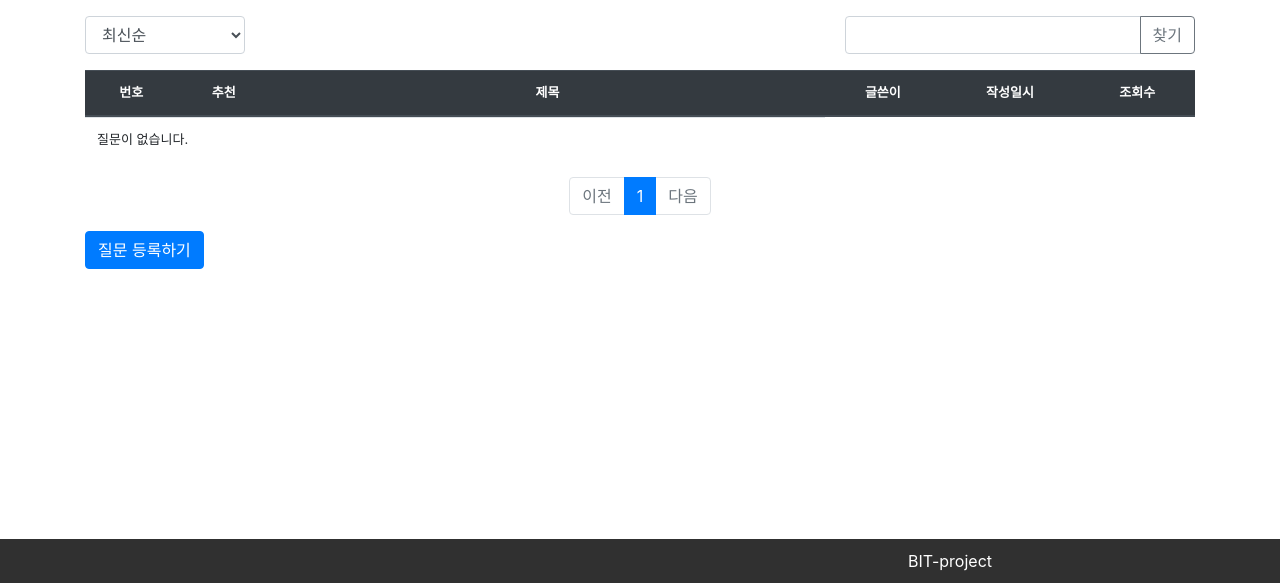
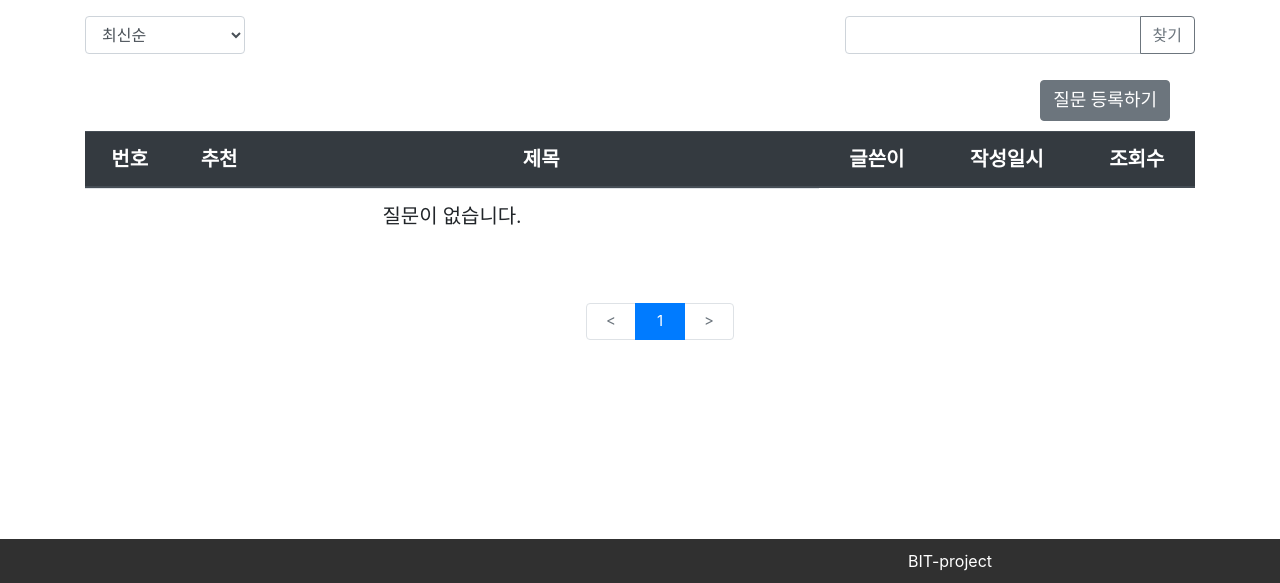
Before and after one commit to ColossusKG/mapproject, a Django app: page /pybo/ in a window 1280 px wide. Shown: the part 217-800 px from the top of the page. Run offline with Django 3.2, Linux system fonts and the light colour scheme; data that the repository does not hold is empty; some libraries are stand-ins or nearby versions; some web fonts are replaced.

Commit message:
front 수정

```diff
--- a/static/common.css
+++ b/static/common.css
@@ -128,47 +149,61 @@ h3{
 .area_list>ul>li:hover{
 	background:#eee;
 	}
-/*list*/
 
 
-/*search*/
-.search_wrap{display:block;width:940px;height:120px;background:#f2f2f2;margin:40px auto 0 auto;padding:30px 0 }
-.top_search{display:block;width:940px;height:56px;margin:0 auto 10px auto;position:relative;text-align:center;}
-.top_search>input{width:610px;height:54px;line-height:54px;padding:0 30px;background:#e8e8e8;color:#010101;font-size:15px;border:1px solid #dddddd;text-align:left}
-.top_search>.btn_underline{display:block;position:absolute;padding-bottom:5px;border-bottom:1px solid #010101;top:21px;right:155px}
-.top_search>.btn_underline>span{display:block;color:#010101}
-.bottom_search{display:block;width:940px;height:56px;margin:0 auto;text-align:center;}
-.bottom_search>input{width:500px;height:54px;display:inline-block;vertical-align:top;padding:0 30px;border:1px solid #ddd}
-.bottom_search>.btn_black_s{width:100px;height:56px;background:#292929;color:#fff;line-height:56px;font-weight:800;display:inline-block;text-align:center;margin-left:7px;border-radius:3px}
-.bottom_search>.btn_black_s:disabled{background:#010101;opacity: 0.5}
-.btn_disabled{background:#010101;opacity: 0.5}
-/*search*/
+.map{
+  display:flex;
+  align-items:center;
+}
+
+
+/*shop list*/
+.shop_table{
+    font-family:OTWelcomeRA;
+    font-size:20px;
+
+}
+
+td{
+    vertical-align : middle;
+}
+
+.save_btn>span{
+   vertical-align : middle;
+   font-family:OTWelcomeRA;
+}
 
 
 
 
-/*tab_top*/
-.tab_top{display:block;font-size:0;margin:60px 0 20px 0}
-.tab_top>.tit{display:inline-block;margin-right:10px;font-size:15px;color:#000;font-weight:700}
-.tab_top>.txt{display:inline-block;padding-left:10px;border-left:1px solid #ddd;font-size:15px;color:#666}
+/*question list*/
+.question_btn{
+    margin:10px;
+}
 
-/*tab_top*/
+.question_btn>span{
+    font-family:OTWelcomeRA;
+    font-size:18px;
 
-/*table*/
-.tab_wrap{width:100%;border-top:1px solid #666;border-bottom:1px solid #f2f2f2;}
-.tab_wrap>table>thead>tr>th{text-align:center;height:60px;font-size:15px;color:#000000;font-weight:700;border-bottom: 1px solid #f2f2f2;line-height:60px}
+}
 
-.tab_wrap>table>tbody>tr>td{text-align:center;padding:20px 30px;font-size:15px;color:#000000;border-top:1px solid #f2f2f2;line-height:23px}
-.tab_wrap>table>tbody>tr:first-child>td,.tab_wrap>table>tbody>tr:first-child>th{border-top:none;}
-.tab_wrap>table>tbody>tr>td:nth-child(3){text-align:left}
-.tab_wrap>table>tbody>tr>td>.no_data{width:auto;margin:150px auto 30px auto}
-.tab_wrap>table>tbody>tr>td>.notice{font-size:20px;color:#999999;text-align:center;margin-bottom:180px}
+.question_table{
+    text-align:center;
+    font-family:OTWelcomeRA;
+    font-size:20px;
+}
 
 
-/*table*/
+
+
+
+
+
+
+
 
 /*paging*/
-.paging{display:block;margin:60px 0 180px 0}
+.paging{display:block; margin:60px 0 180px 0}
 .paging>ul{display:block;font-size:0;text-align:center;}
 .paging>ul>li{display:inline-block;vertical-align: top;}
 .paging>ul>li>a>img{width:auto}
--- a/templates/maps/main.html
+++ b/templates/maps/main.html
@@ -1,6 +1,6 @@
 {% extends 'base.html' %}
 {% block content %}
-    <div>
+    <div class="test">
             <div class="area_list">
                 <ul>
                         <li class="city-link" data-id="가평군"  href="#"><span>가평군</span></li>
--- a/templates/pybo/question_list.html
+++ b/templates/pybo/question_list.html
@@ -18,7 +18,10 @@
             </div>
         </div>
     </div>
-    <table class="table">
+    <div class="col-12">
+        <a href="{% url 'pybo:question_create' %}" class="btn float-right btn-secondary question_btn"><span>질문 등록하기</span></a>
+    </div>
+    <table class="table question_table">
         <thead>
         <tr class="text-center thead-dark">
             <th>번호</th>
@@ -62,15 +65,17 @@
         </tbody>
     </table>
     <!-- 페이징처리 시작 -->
-    <ul class="pagination justify-content-center">
+
+    <div class="paging">
+    <ul >
         <!-- 이전페이지 -->
         {% if question_list.has_previous %}
         <li class="page-item">
-            <a class="page-link" data-page="{{ question_list.previous_page_number }}" href="#">이전</a>
+            <a class="page-link" data-page="{{ question_list.previous_page_number }}" href="#"><</a>
         </li>
         {% else %}
         <li class="page-item disabled">
-            <a class="page-link" tabindex="-1" aria-disabled="true" href="#">이전</a>
+            <a class="page-link" tabindex="-1" aria-disabled="true" href="#"><</a>
         </li>
         {% endif %}
         <!-- 페이지리스트 -->
@@ -90,16 +95,17 @@
         <!-- 다음페이지 -->
         {% if question_list.has_next %}
         <li class="page-item">
-            <a class="page-link" data-page="{{ question_list.next_page_number }}" href="#">다음</a>
+            <a class="page-link" data-page="{{ question_list.next_page_number }}" href="#">></a>
         </li>
         {% else %}
         <li class="page-item disabled">
-            <a class="page-link" tabindex="-1" aria-disabled="true" href="#">다음</a>
+            <a class="page-link" tabindex="-1" aria-disabled="true" href="#">></a>
         </li>
         {% endif %}
     </ul>
     <!-- 페이징처리 끝 -->
-    <a href="{% url 'pybo:question_create' %}" class="btn btn-primary">질문 등록하기</a>
+        </div>
+
 </div>
 <form id="searchForm" method="get" action="{% url 'pybo:index' %}">
     <input type="hidden" id="kw" name="kw" value="{{ kw|default_if_none:'' }}">
```
Also changed, not shown: other parts of static/common.css (+24 -3 lines), templates/common/signup.html (+4 -9 lines), templates/maps/shop_list.html (+18 -14 lines).
